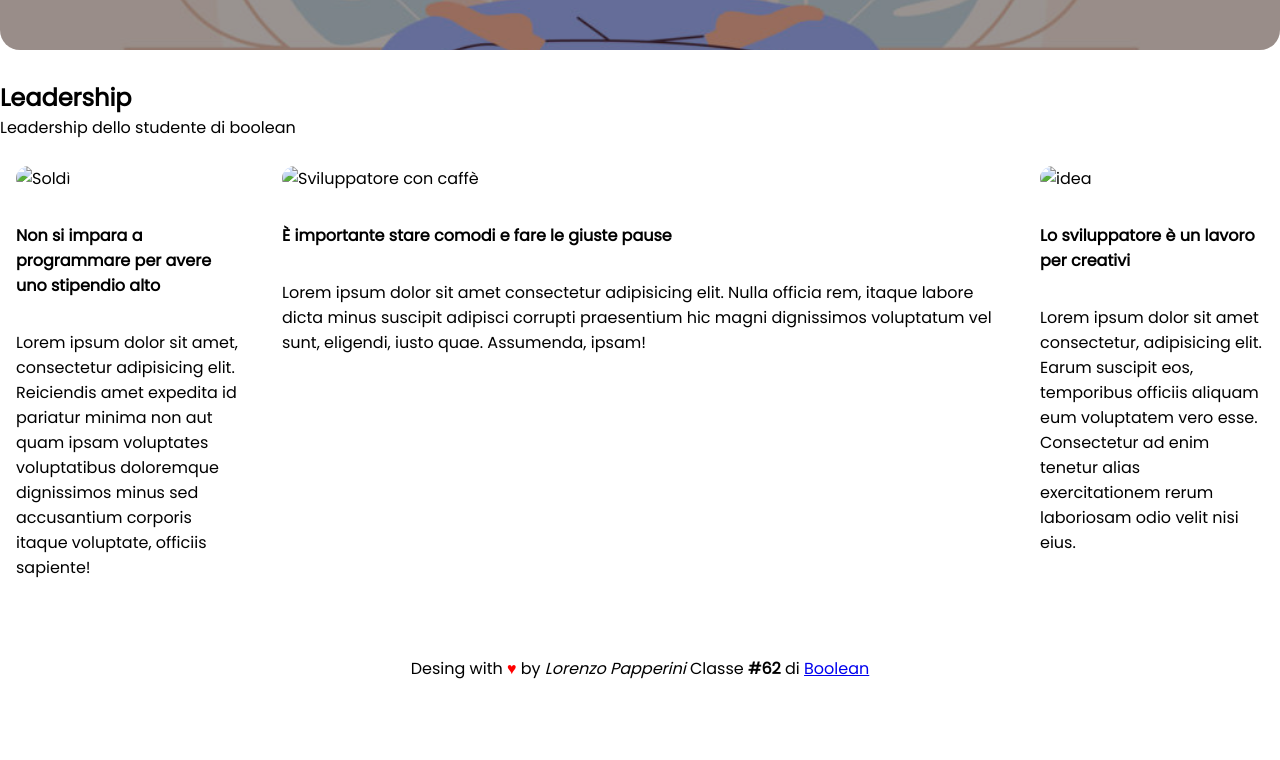
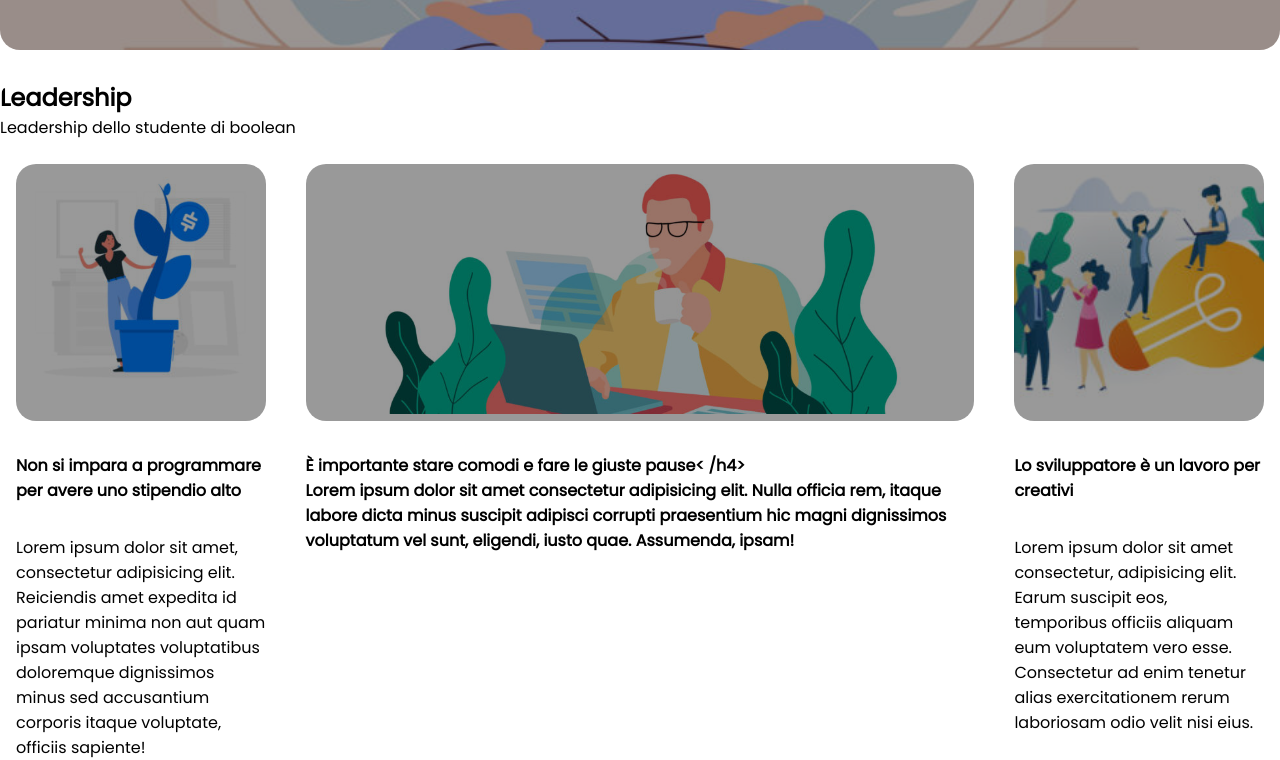
Before and after one commit to ZenRool/htmlcss-wp, a plain HTML site: page index.html in a window 1280 px wide. Shown: the part 595-1355 px from the top of the page. Before the commit the page ends 1308 px from the top, so only its background shows below. Drawn offline with Linux system fonts and the light colour scheme.

Commit message:
Sistemato blocco layout float

```diff
--- a/css/style.css
+++ b/css/style.css
@@ -1,5 +1,5 @@
 :root {
-    --margin-content: 10px;
+    --margin-content: 0.5em;
 }
 /* RESET */
 /* e utility */
@@ -20,6 +20,7 @@ html{
     content: "";
     display: table;
 }
+
 /* Containet */
 .container{
     max-width: 1400px;
@@ -87,55 +88,66 @@ nav a{
 .layover:hover::before{
     background-color: rgba(0, 0,0, 0.7);
 }
-.jumbotron:hover .postnone{
-    display: none;
-}
+
 .jumbotron>div{
     position: absolute;
     color: white;
-    bottom : 5em;
+    bottom : 4em;
     left: 4em;
-    width: 60%;
+    width: calc(100%-4em);
+    max-width: 900px;
+
 }
 h3{
     font-size: 2em;
     font-weight: normal;
 }
+/* Blocco layout foloat  */
 .top{
     height: 15%;
     margin-bottom: var(--margin-content);
 }
+
 .side{
-    width: 20%;
+    width: 22%;
+    position: relative;
 
 }
 .middle{
     /* width: calc(60%-var(--content-margin); */
-    width: calc(60% - var(--margin-content)*2);
+    width: calc(56% - var(--margin-content)*2);
     margin: 0 var(--margin-content);
+    position: relative;
 }
 .collomn{
     float: left;
     padding: 1em;
 }
-/* FOOTER  */
-footer{
-    text-align: center;
-}
+
 
 
 
 
 /* Content  */
+.content{
+    border-radius: 3px;
+    position: relative;
+    border-radius: 20px;
+    overflow: hidden;
+}
 .content img{
     /* max-height: 100%; */
-    height: 200px;
-    max-height: 200px;
+    height: 250px;
+
     width: 100%;
     object-fit: cover;
-    border-radius: 20px;
+
     cursor: pointer;
 }
 h4{
     margin: 2em 0;
 }
+/* FOOTER  */
+footer{
+    text-align: center;
+}
--- a/index.html
+++ b/index.html
@@ -25,12 +25,7 @@
             </a>
 
             <nav class="clearfix margin-b">
-                <!-- <div><a href="https://boolean.careers/money-back">FEAUTURES</a></div>
-                <div><a href="https://boolean.careers/chi-siamo">WE ARE</a></div>
-                <div><a href="https://visualstudio.microsoft.com/it/">ENVIROMENT</a></div>
-                <div><a href="https://boolean.careers/faq">BLOG</a></div>
-                <div><a href="https://boolean.careers/corso/full-stack-web-developer">SHOP</a></div>
-                <div><a href="mailto:ciao@boolean.careers">CONTACT</a></div> -->
+
                 <ul>
                     <li><a href="https://boolean.careers/money-back">FEAUTURES</a></li>
                     <li><a href="https://boolean.careers/chi-siamo">Editorials</a></li>
@@ -47,32 +42,54 @@
         <main>
 
             <div class="jumbotron margin-b layover">
-
                 <div>
-                    <h3>La meditazione è importante per uno sviluppatore</h3>
-                    <p>“La meditazione non consiste nel fermare i nostri pensieri, ma nel prendere consapevolezza che siamo molto più di soli pensieri e sentimenti.”</p>
+                    <h3>
+                        La meditazione è importante per uno sviluppatore
+                    </h3>
+                    <p>
+                        “La meditazione non consiste nel fermare i nostri pensieri, ma nel prendere consapevolezza che siamo molto più di soli pensieri e sentimenti.”
+                    </p>
                 </div>
 
             </div>
+
             <div class="content margin-b clearfix">
                 <div class="top">
                     <h2>Leadership</h2>
                     <p>Leadership dello studente di boolean</p>
                 </div>
                 <div class="side collomn">
-                    <img src="img/money.jpeg" alt="Soldi">
-                    <h4>Non si impara a programmare per avere uno stipendio alto</h4>
-                    <div class="margin-b">Lorem ipsum dolor sit amet, consectetur adipisicing elit. Reiciendis amet expedita id pariatur minima non aut quam ipsam voluptates voluptatibus doloremque dignissimos minus sed accusantium corporis itaque voluptate, officiis sapiente!</div>
+                    <div class="layover content">
+                        <img src="img/img-1.jpg" alt="Pianta dei soldi" >
+                    </div>
+                    <h4>
+                        Non si impara a programmare per avere uno stipendio alto
+                    </h4>
+                    <div class="margin-b">
+                        Lorem ipsum dolor sit amet, consectetur adipisicing elit. Reiciendis amet expedita id pariatur minima non aut quam ipsam voluptates voluptatibus doloremque dignissimos minus sed accusantium corporis itaque voluptate, officiis sapiente!
+                    </div>
                 </div>
                 <div class="middle collomn">
-                    <img src="img/laptop.webp" alt="Sviluppatore con caffè">
-                    <h4>È importante stare comodi e fare le giuste pause</h4>
-                    <div class="margin-b">Lorem ipsum dolor sit amet consectetur adipisicing elit. Nulla officia rem, itaque labore dicta minus suscipit adipisci corrupti praesentium hic magni dignissimos voluptatum vel sunt, eligendi, iusto quae. Assumenda, ipsam!</div>
+                    <div class="layover content">
+                        <img src="img/banner-2.jpg" alt="Sviluppatore con caffè" >
+                    </div>
+                    <h4>
+                        È importante stare comodi e fare le giuste pause<
+                            /h4>
+                    <div class="margin-b">
+                        Lorem ipsum dolor sit amet consectetur adipisicing elit. Nulla officia rem, itaque labore dicta minus suscipit adipisci corrupti praesentium hic magni dignissimos voluptatum vel sunt, eligendi, iusto quae. Assumenda, ipsam!
+                    </div>
                 </div>
                 <div class="side collomn">
-                    <img src="img/idea.jpg" alt="idea">
-                    <h4>Lo sviluppatore è un lavoro per creativi</h4>
-                    <div class="margin-b">Lorem ipsum dolor sit amet consectetur, adipisicing elit. Earum suscipit eos, temporibus officiis aliquam eum voluptatem vero esse. Consectetur ad enim tenetur alias exercitationem rerum laboriosam odio velit nisi eius.</div>
+                    <div class="layover content">
+                        <img src="img/img-3.jpg" alt="idea" >
+                    </div>
+                    <h4>
+                        Lo sviluppatore è un lavoro per creativi
+                    </h4>
+                    <div class="margin-b">
+                        Lorem ipsum dolor sit amet consectetur, adipisicing elit. Earum suscipit eos, temporibus officiis aliquam eum voluptatem vero esse. Consectetur ad enim tenetur alias exercitationem rerum laboriosam odio velit nisi eius.
+                    </div>
                 </div>
 
             </div>
```
